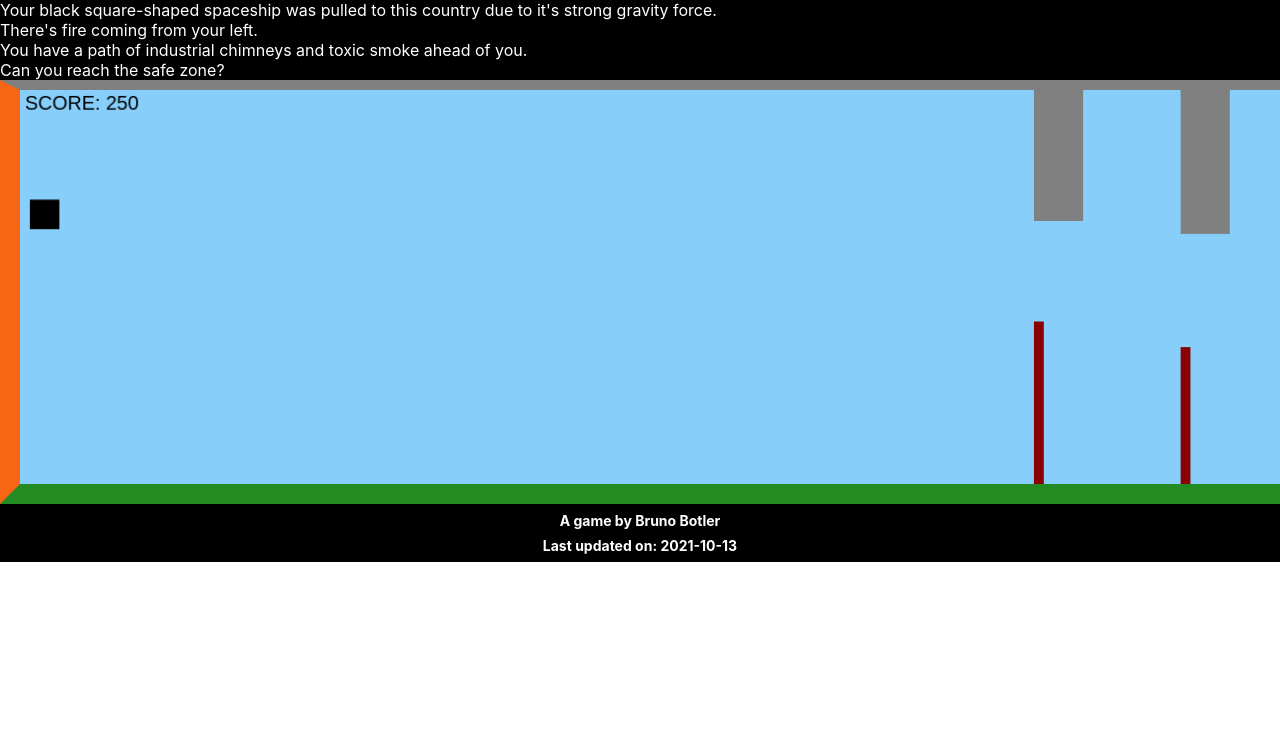
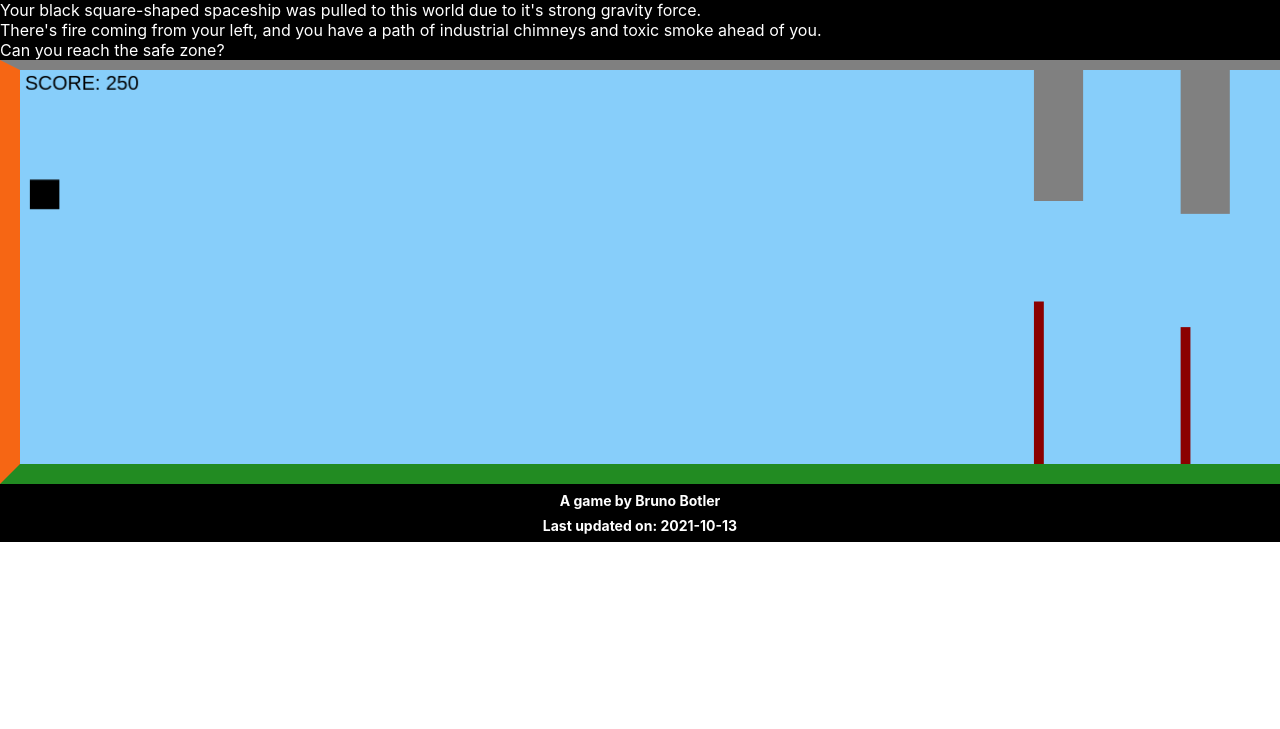
Before and after one commit to HappBot/myFirstJavascriptGame, a plain HTML site: page index.html in a window 1280 px wide. Shown: the part 71-800 px from the top of the page. Drawn offline with Linux system fonts and the light colour scheme.

Commit message:
Update index.html
Fixed the storyline.

```diff
--- a/index.html
+++ b/index.html
@@ -10,9 +10,8 @@
 <body onload="startGame()">
     <header>
         <h1>myFirstJavascriptGame</h1>
-        <p>Your black square-shaped spaceship was pulled to this country due to it's strong gravity force.</p>
-        <p>There's fire coming from your left.</p>
-        <p>You have a path of industrial chimneys and toxic smoke ahead of you.</p>
+        <p>Your black square-shaped spaceship was pulled to this world due to it's strong gravity force.</p>
+        <p>There's fire coming from your left, and you have a path of industrial chimneys and toxic smoke ahead of you.</p>
         <p>Can you reach the safe zone?</p>
     </header>
     <!-- <div class="block">Bloco 1</div>
```
